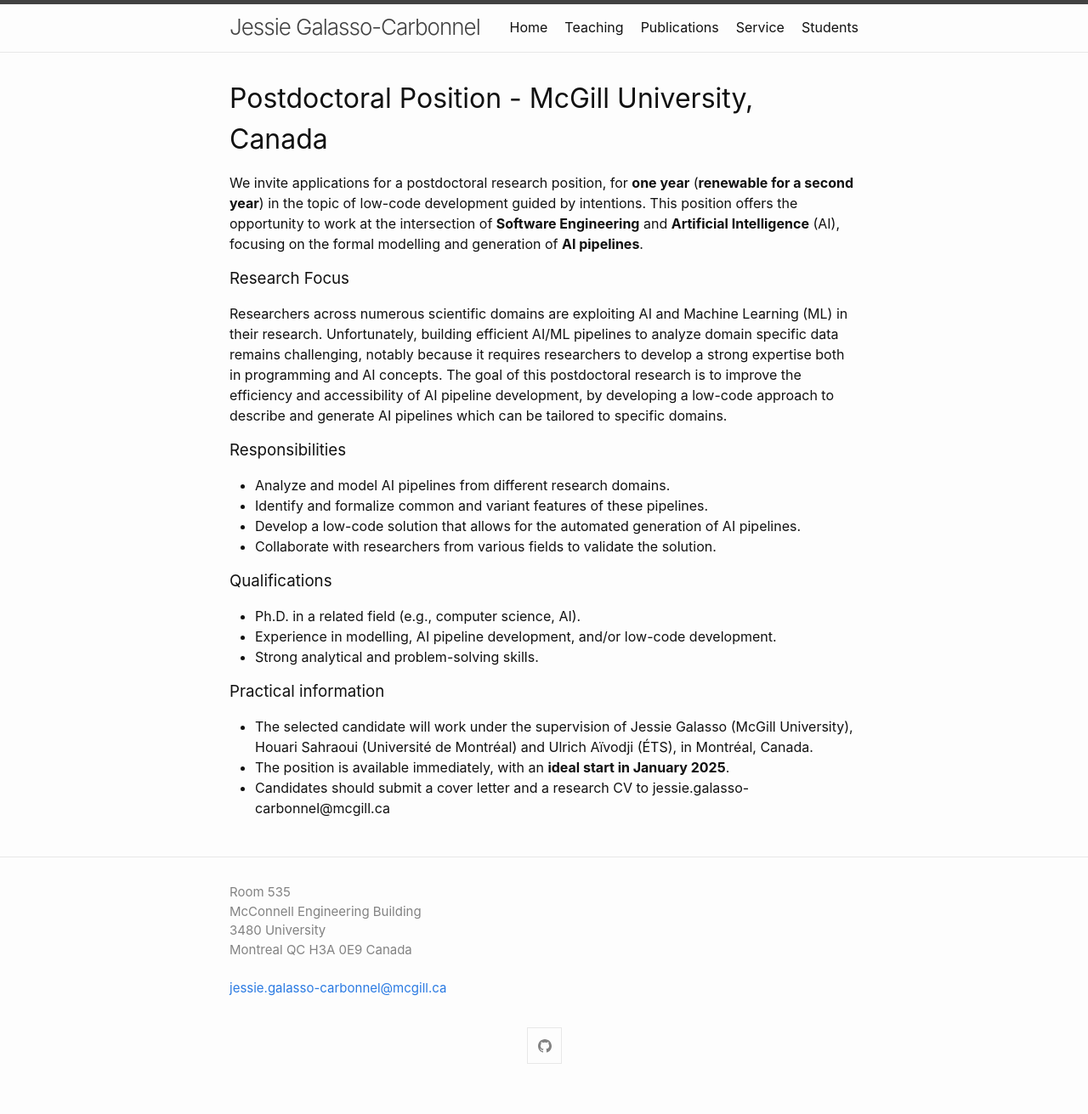
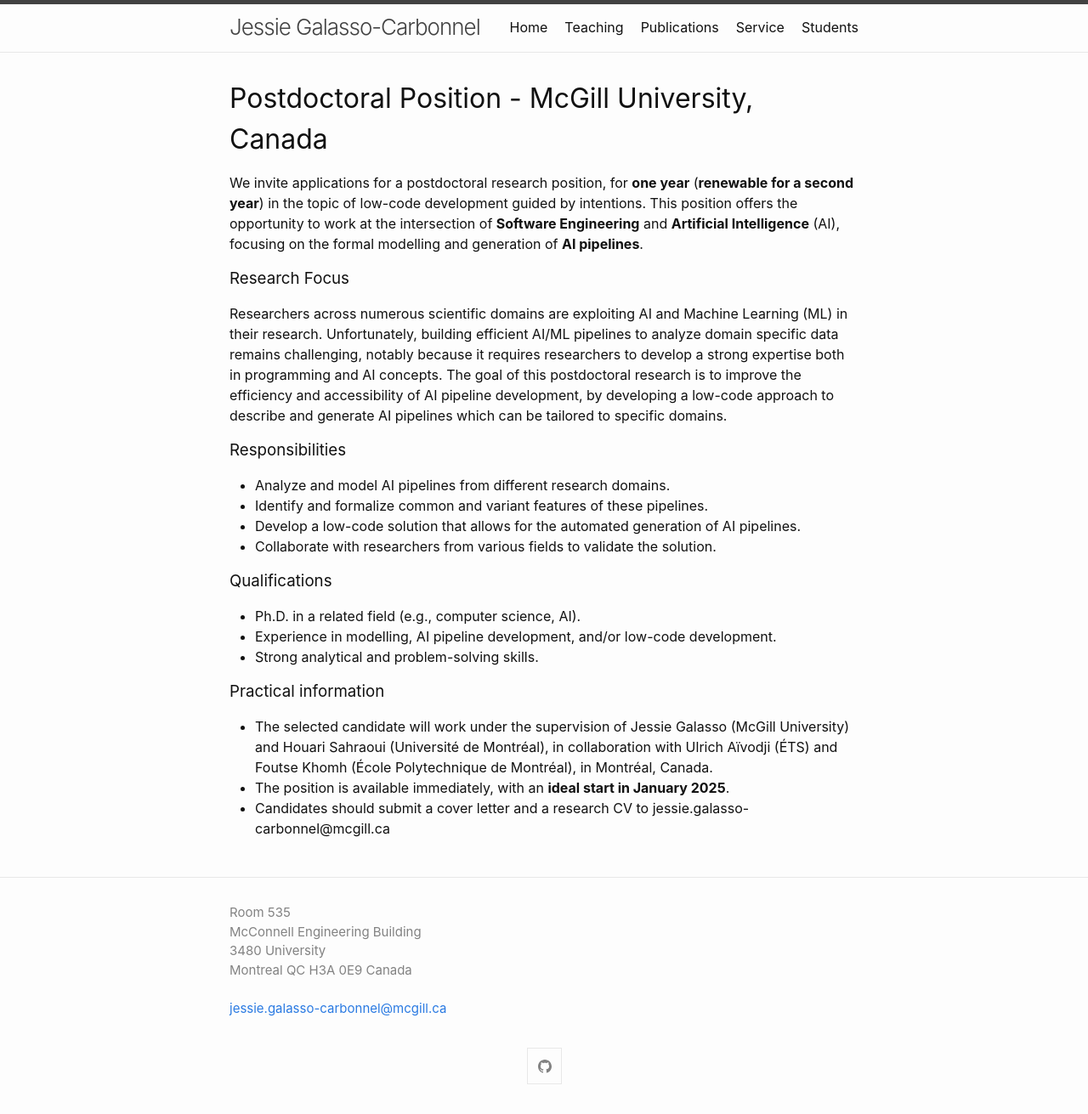
Before and after one commit to jgalasso/jgalasso.github.io, a Jekyll site: the page built from postdoc2025.md, in a window 1280 px wide. Shown: the whole page at 85% size. Built offline with Jekyll 4.4.1, drawn with Linux system fonts in a browser that asks for light colours; before the commit the page ends 1287 px from its top, so only the background shows below that.

Commit message:
Update postdoc2025.md

```diff
--- a/postdoc2025.md
+++ b/postdoc2025.md
@@ -24,6 +24,6 @@ The goal of this postdoctoral research is to improve the efficiency and accessib
 - Strong analytical and problem-solving skills.
 
 ### Practical information
-- The selected candidate will work under the supervision of Jessie Galasso (McGill University), Houari Sahraoui (Université de Montréal) and Ulrich Aïvodji (ÉTS), in Montréal, Canada.
+- The selected candidate will work under the supervision of Jessie Galasso (McGill University) and Houari Sahraoui (Université de Montréal), in collaboration with Ulrich Aïvodji (ÉTS) and Foutse Khomh (École Polytechnique de Montréal), in Montréal, Canada.
 - The position is available immediately, with an **ideal start in January 2025**.
 - Candidates should submit a cover letter and a research CV to jessie.galasso-carbonnel@mcgill.ca
```
